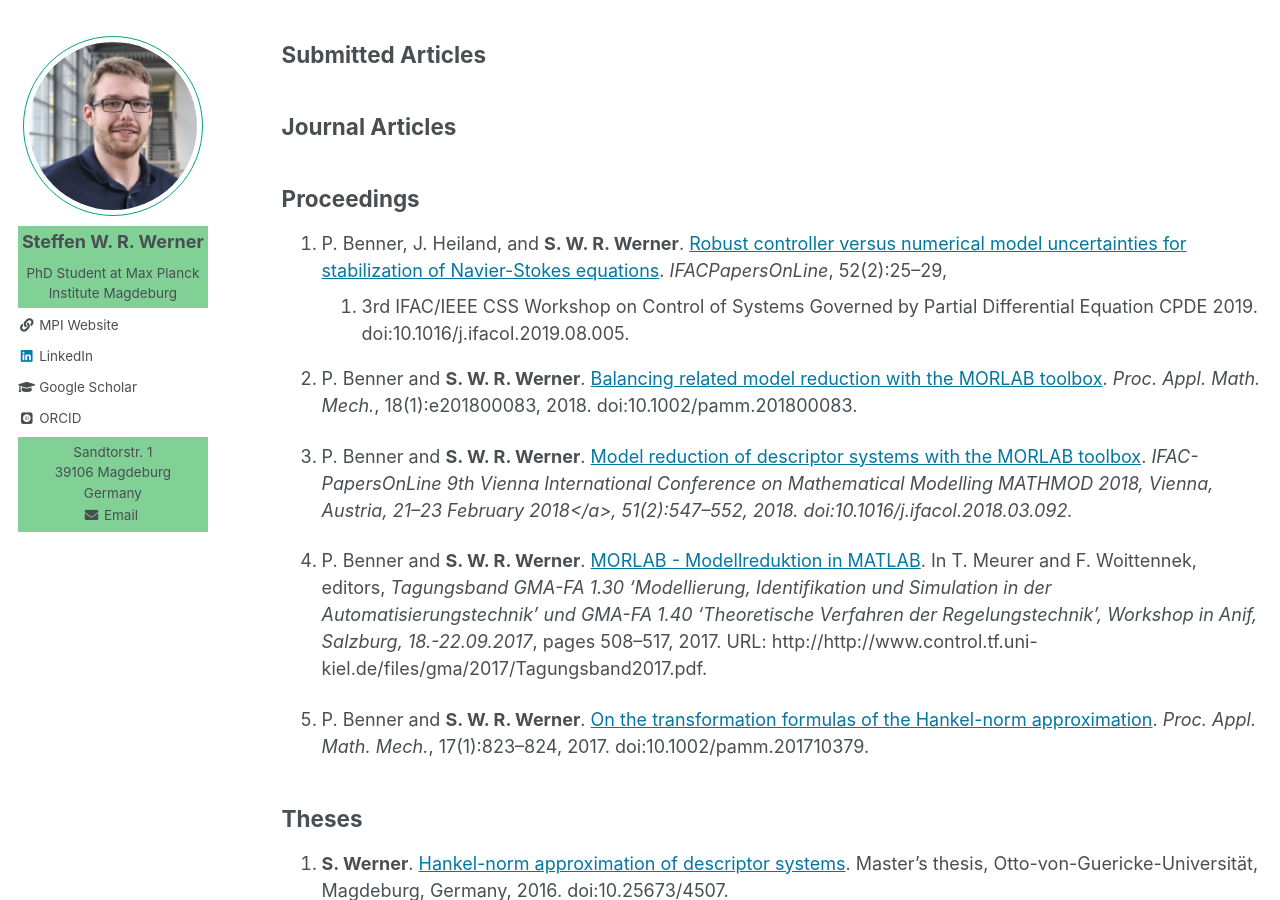
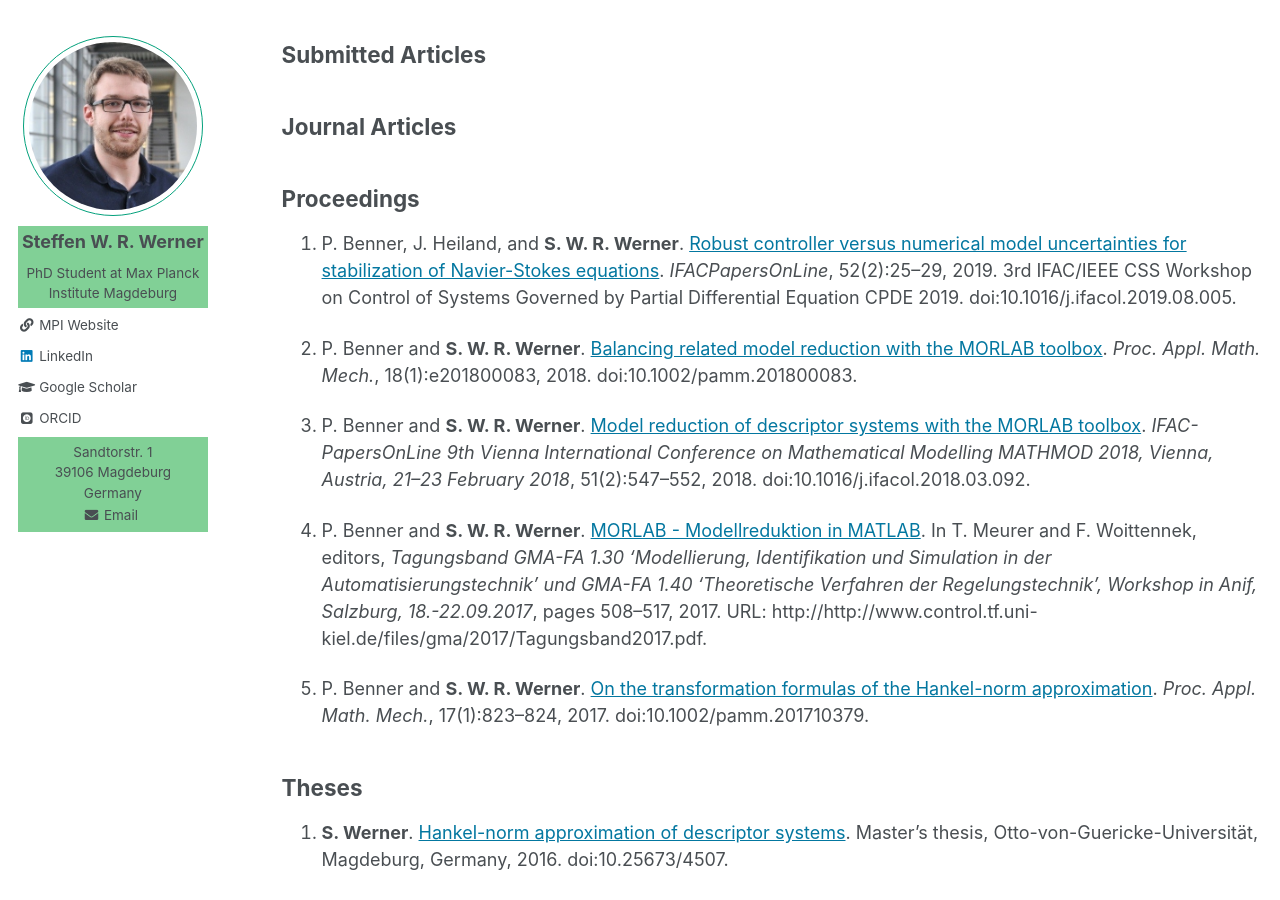
Before and after one commit to ninsteve/ninsteve.github.io, a Jekyll site: the page built from _pages/publications.md, in a window 1280 px wide and 900 px high, scrolled down 409 px. Built offline with Jekyll 4.4.1, drawn with Linux system fonts in a browser that asks for light colours; some web fonts are replaced.

Commit message:
Corrected mistakes.

```diff
--- a/_pages/publications.md
+++ b/_pages/publications.md
@@ -24,9 +24,9 @@ and <a href="{{author.orcid}}">ORCID</a> profiles.
 1.  P. Benner, J. Heiland, and <strong>S. W. R. Werner</strong>. <a
     target="blank_" href="https://doi.org/10.1016/j.ifacol.2019.08.005">Robust
     controller versus numerical model uncertainties for stabilization of
-    Navier-Stokes equations</a>. <i>IFACPapersOnLine</i>, 52(2):25&ndash;29,
-    2019. 3rd IFAC/IEEE CSS Workshop on Control of Systems Governed by Partial
-    Differential Equation CPDE 2019.
+    Navier-Stokes equations</a>. <i>IFACPapersOnLine</i>,
+    52(2):25&ndash;29, 2019. 3rd IFAC/IEEE CSS Workshop on Control of Systems
+    Governed by Partial Differential Equation CPDE 2019.
     doi:10.1016/j.ifacol.2019.08.005.
 
 1.  P. Benner and <strong>S. W. R. Werner</strong>. <a target="blank_"
@@ -38,7 +38,7 @@ and <a href="{{author.orcid}}">ORCID</a> profiles.
     href="https://doi.org/10.1016/j.ifacol.2018.03.092">Model reduction of
     descriptor systems with the MORLAB toolbox</a>. <i>IFAC-PapersOnLine 9th
     Vienna International Conference on Mathematical Modelling MATHMOD 2018,
-    Vienna, Austria, 21&ndash;23 February 2018</a>, 51(2):547&ndash;552, 2018.
+    Vienna, Austria, 21&ndash;23 February 2018</i>, 51(2):547&ndash;552, 2018.
     doi:10.1016/j.ifacol.2018.03.092.
 
 1.  P. Benner and <strong>S. W. R. Werner</strong>. <a target="blank_"
```
